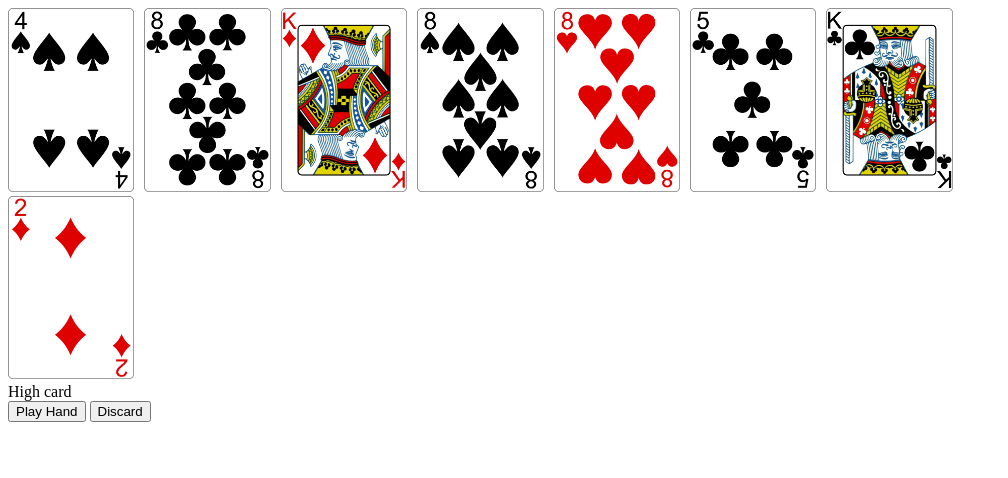
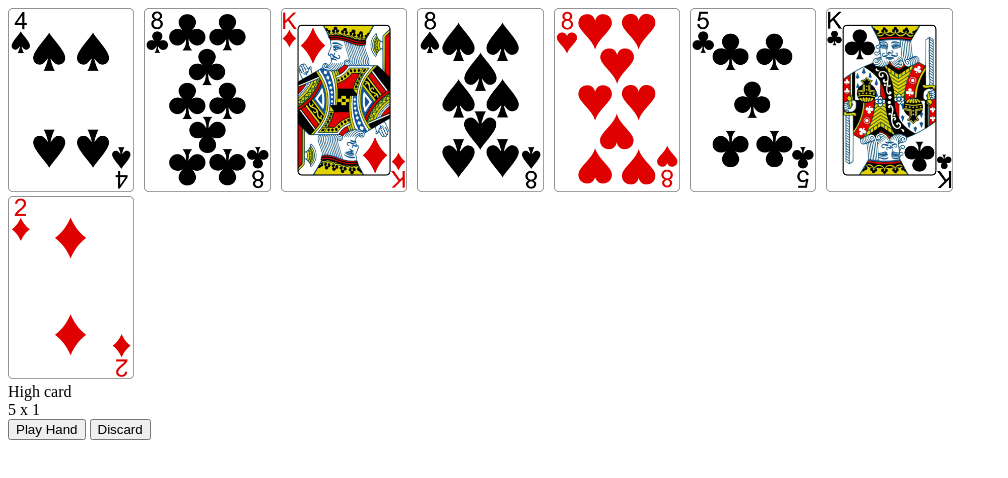
Before and after one commit to spoiltcheese/Galition, a plain HTML site: page index.html in a window 1280 px wide. Both pictures are taken after a click on the picture 76 px from the left and 99 px from the top of the page. Shown: the whole page, without its empty margins (0-1008 px from the left). Drawn offline with Linux system fonts and the light colour scheme.

Commit message:
add basic scoring

```diff
--- a/data.js
+++ b/data.js
@@ -83,6 +83,19 @@ const ranks = [
   },
 ];
 
+const baseScore = [
+  { score: 5, mult: 1 },
+  { score: 10, mult: 2 },
+  { score: 20, mult: 2 },
+  { score: 30, mult: 3 },
+  { score: 30, mult: 4 },
+  { score: 35, mult: 4 },
+  { score: 40, mult: 4 },
+  { score: 60, mult: 7 },
+  { score: 100, mult: 8 },
+  { score: 100, mult: 8 },
+];
+
 const suits = ["Diamonds", "Hearts", "Clubs", "Spades"];
 
 function generateStandardFullDeck() {
--- a/game.js
+++ b/game.js
@@ -4,6 +4,7 @@ const cardOrder = [];
 let selectedCardsID = [];
 let cardsInHand = 0;
 let handValue = 0;
+let cardsInPlay = 0;
 
 let deck = standardFullDeck;
 
@@ -17,6 +18,8 @@ function init() {
     handValue = 0;
     document.querySelector("#pokerHandType").innerHTML = "";
     selectedCardsID = [];
+    cardsInPlay = 0;
+    document.querySelector("#score").innerHTML = "";
   });
   shuffle();
 }
@@ -85,7 +88,9 @@ function getPokerHand() {
 
   if (hasTwoPair) handValue = 2;
   document.querySelector("#pokerHandType").innerHTML = pokerHands[handValue];
-
+  document.querySelector(
+    "#score"
+  ).innerHTML = `${baseScore[handValue].score} x ${baseScore[handValue].mult}`;
   //console.log(selectedRanks);
   //console.log();
 }
@@ -107,6 +112,7 @@ function fillHand(cardsAlreadyInside) {
       let id = idStr.split("c")[1];
       let currentCard = document.querySelector("#" + idStr);
       if (!selectedCardsID.some((x) => x === id)) {
+        if (cardsInPlay < 5) {
           console.log("CARD NOT FOUND");
           console.log(currentCard);
           document.querySelector("#playArea").appendChild(currentCard);
@@ -115,6 +121,8 @@ function fillHand(cardsAlreadyInside) {
           handArr.splice(handArr.indexOf(id));
           cardsInHand--;
           getPokerHand();
+          cardsInPlay++;
+        }
       } else {
         console.log("CARD FOUND");
         console.log(currentCard);
@@ -122,6 +130,7 @@ function fillHand(cardsAlreadyInside) {
         selectedCardsID.splice(selectedCardsID.indexOf(id), 1);
         cardsInHand++;
         getPokerHand();
+        cardsInPlay--;
       }
     });
   }
--- a/index.html
+++ b/index.html
@@ -9,6 +9,7 @@
     <div id="hand"></div>
     <div id="playArea"></div>
     <div id="pokerHandType"></div>
+    <div id="score"></div>
     <div id="buttons">
       <button id="playHand">Play Hand</button>
       <button id="discard">Discard</button>
```
Lines whose indentation alone changed are shown as unchanged.
